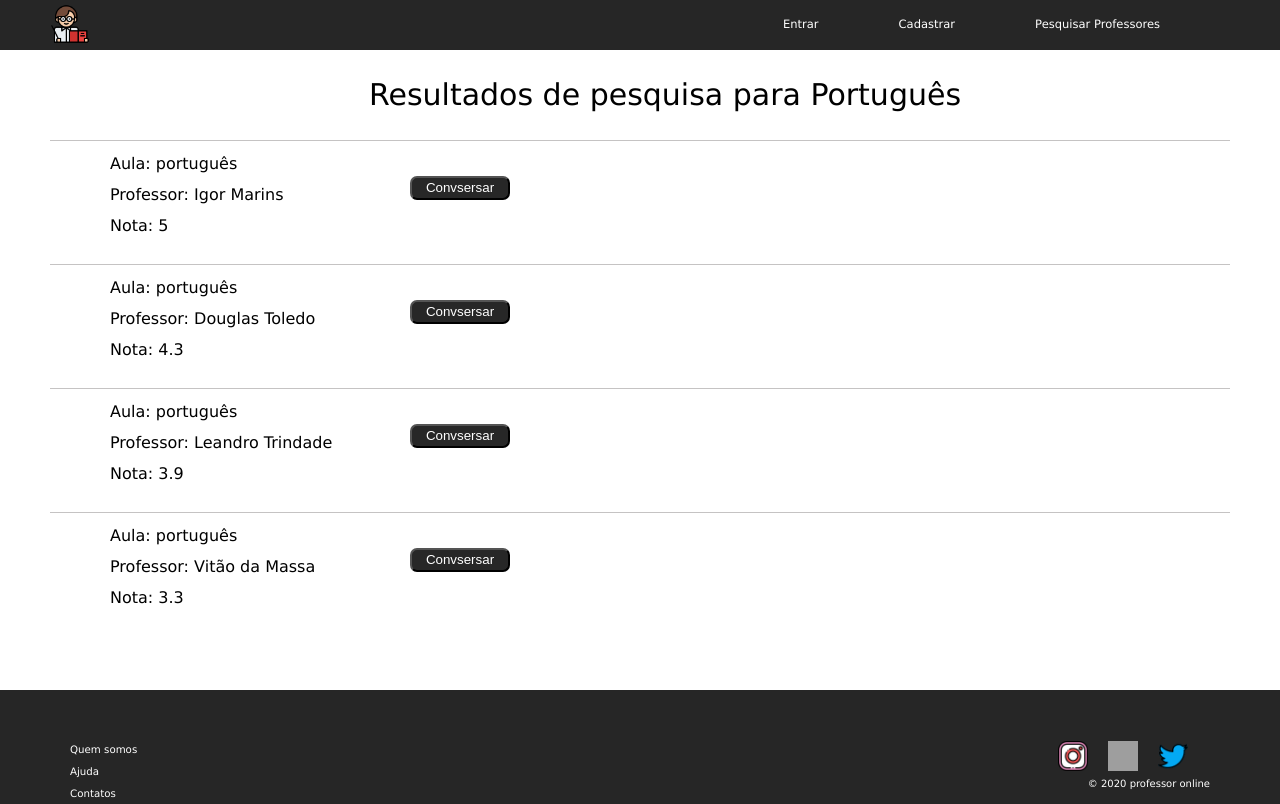
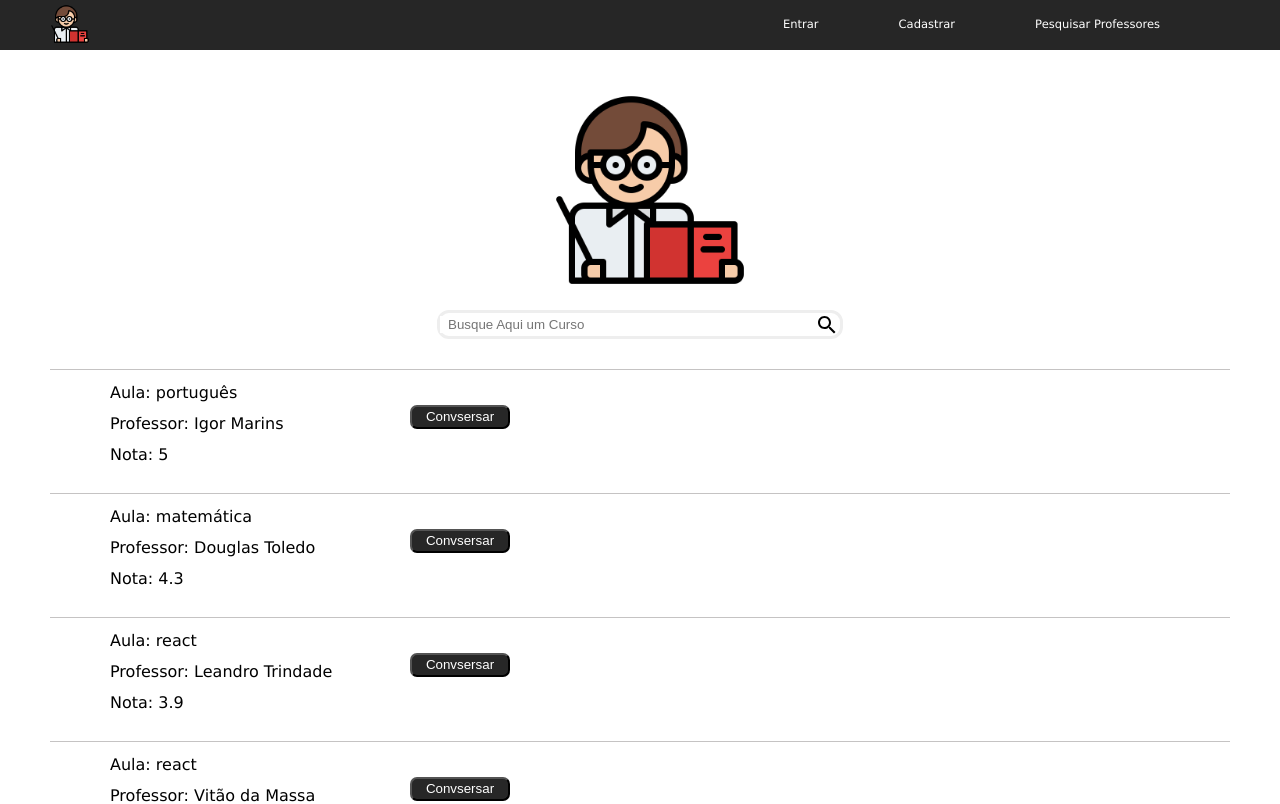
Before and after one commit to igor-py/professor-online, a React (Create React App) app in the folder app/: page /pesquisa in a window 1280 px wide. Shown: the top 804 px of the page. Built offline with nearby package versions, Linux system fonts and the light colour scheme; grey boxes are pictures that could not be loaded; the HTML template or start-up script is replaced by a standard one.

Commit message:
Ajustes tela de pesquisa

```diff
--- a/app/src/pages/pesquisa/index.js
+++ b/app/src/pages/pesquisa/index.js
@@ -1,9 +1,11 @@
 import React, { Component } from 'react';
 import User from '../../Components/User';
 import '../../styles/pesquisa.css';
+import proffLogo from '../../images/professor.png'
 
 export default class Pesquisa extends Component {
   state = {
+    newUser: '',
     users: [
       {
         id: 1,
@@ -23,7 +25,7 @@ export default class Pesquisa extends Component {
         isTeacher: true,
         turn: 'tarde',
         rating: 4.3,
-        aula: 'português',
+        aula: 'matemática',
       },
       {
         id: 3,
@@ -33,7 +35,7 @@ export default class Pesquisa extends Component {
         isTeacher: true,
         turn: 'tarde',
         rating: 3.9,
-        aula: 'português',
+        aula: 'react',
       },
       {
         id: 4,
@@ -43,19 +45,46 @@ export default class Pesquisa extends Component {
         isTeacher: true,
         turn: 'tarde',
         rating: 3.3,
-        aula: 'português',
-      },
-    ],
+        aula: 'react',
+      },],
   };
 
+  handleInputChange = e => {
+    this.setState({
+      newUser: e.target.value
+    })
+  }
+
+  handleSubmit = e => {
+    e.preventDefault();
+
+    //Fazer a chamada à API aqui, buscando os dados
+    //Dentro do set state, setar o users:[] com os dados buscados
+
+    this.setState({
+      newUser: '',
+    })
+  }
+
   render() {
+    const { users, newUser, resultadoText } = this.state;
     return (
       <div>
         <div id="tituloContainer">
-          <label>Resultados de pesquisa para Português</label>
+          <img src={proffLogo}/>
+          <form id="submitContainer" onSubmit={this.handleSubmit}>
+            <input type="text"
+              placeholder="Busque Aqui um Curso"
+              value={newUser}
+              onChange={this.handleInputChange}
+            />
+            <div id="submitButton">
+              <button type="submit"/>
+            </div>
+          </form>
         </div>
         <ul id="pesquisaList">
-          {this.state.users.map((user) => (
+          {users.map((user) => (
             <User key={user} user={user} />
           ))}
         </ul>
--- a/app/src/styles/pesquisa.css
+++ b/app/src/styles/pesquisa.css
@@ -1,12 +1,59 @@
 #tituloContainer {
   display: flex;
-  justify-content: center;
+  flex-direction: column;
+  align-items: center;
+  margin-top: 40px;
 }
 
 #tituloContainer label{
   font-size: 30px;
   padding-top: 30px;
   color: black;
+}
+
+#submitContainer {
+  display: flex;
+  flex-direction: row;
+  align-items: center;
+  height: 23px;
+  width: 400px;
+  border-radius: 12px;
+  border: 3px solid #eee;
+  margin-top: 20px;
+}
+
+#tituloContainer img {
+  width: 200px;
+  height: 200px;
+}
+
+#tituloContainer input {
+  flex: 1;
+  border-style: none;
+  padding-left: 8px;
+}
+
+#tituloContainer input:focus {
+  outline: none;
+}
+
+#tituloContainer :hover {
+  opacity: 0.9;
+}
+
+#submitButton {
+  display: flex;
+  justify-content: center;
+  align-items: center;
+  background-image: url('../images/search-24px.svg');
+}
+
+#tituloContainer button {
+  height: 23px;
+  width: 25px;
+  border-radius: 5px;
+  border: none;
+  background: none;
 }
 
 #pesquisaList {
@@ -32,7 +79,7 @@ p {
   margin-top: 15px;
 }
 
-button {
+#actionContainer button {
   width: 100px;
   height: 24px;
   border-radius: 7px;
```
Also changed, not shown: app/src/images/lupa.png (added), app/src/images/search-24px.svg (added).
